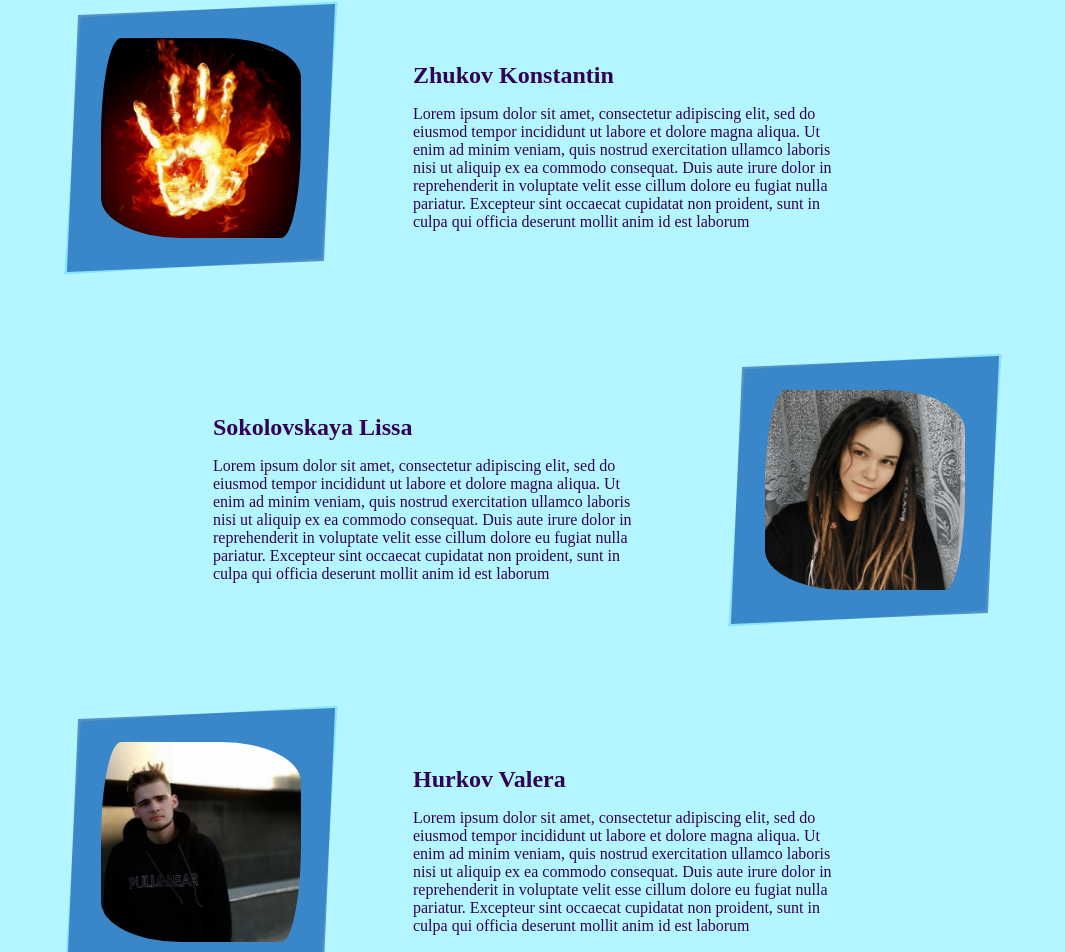
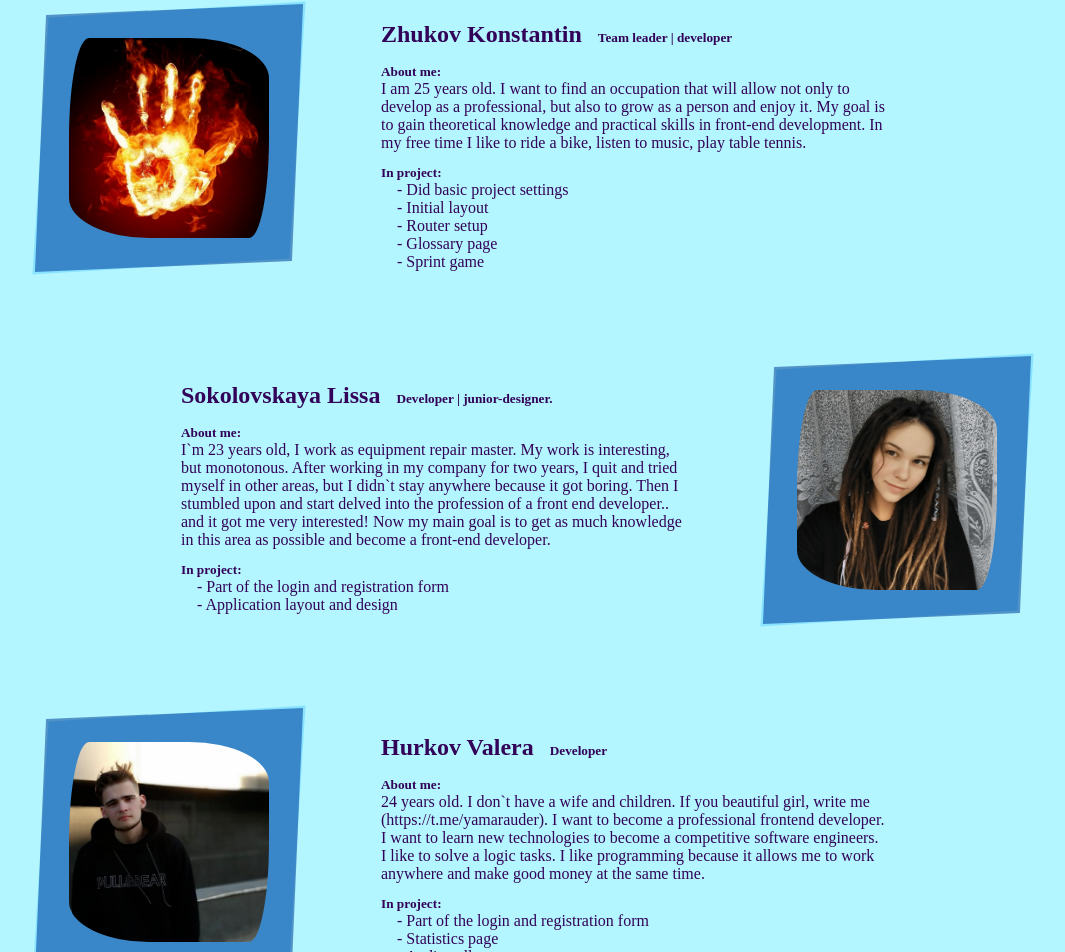
Before and after one commit to KZhukow/rslang, a React (Create React App) app: page /about in a window 1280 px wide. Shown: the part 214-1166 px from the top of the page, without its empty margins (107-1172 px from the left). Built offline with nearby package versions, Linux system fonts and the light colour scheme.

Commit message:
feat: change about description

```diff
--- a/src/components/pages/about/about.css
+++ b/src/components/pages/about/about.css
@@ -6,7 +6,7 @@
 }
 
 .about_list {
-  width: 70vw;
+  width: 75vw;
   display: flex;
   flex-direction: column;
   align-items: center;
@@ -84,8 +84,25 @@
   padding: 0 7rem;
 }
 
+.about_item_name {
+  display: flex;
+  flex-direction: row;
+  justify-content: flex-start;
+  align-items: baseline;
+  gap: 1rem;
+}
+
 .about_description_title {
   padding: 1rem 0;
+}
+
+.work_list {
+  list-style: none;
+  padding: 0.8rem 0 0 ;
+}
+
+.work_list_item {
+  padding: 0 0 0 1rem;
 }
 
 @media (max-width: 1080px) {
--- a/src/components/pages/about/about.tsx
+++ b/src/components/pages/about/about.tsx
@@ -20,16 +20,27 @@ export default function About() {
               <img className="about_item_img" src={KZhukow} alt="KZhukow" />
             </div>
             <div className="about_item_description">
+              <div className="about_item_name">
                 <h2 className="about_description_title">Zhukov Konstantin</h2>
-              <p className="about_description_text">
-                Lorem ipsum dolor sit amet, consectetur adipiscing elit, sed do
-                eiusmod tempor incididunt ut labore et dolore magna aliqua. Ut
-                enim ad minim veniam, quis nostrud exercitation ullamco laboris
-                nisi ut aliquip ex ea commodo consequat. Duis aute irure dolor in
-                reprehenderit in voluptate velit esse cillum dolore eu fugiat nulla
-                pariatur. Excepteur sint occaecat cupidatat non proident, sunt in culpa
-                qui officia deserunt mollit anim id est laborum
+                <h5 className="about_description_subtitle">Team leader | developer</h5>
+              </div>
+              <div className="about_description_text">
+                <h5>About me:</h5>
+                <p>
+                  I am 25 years old. I want to find an occupation that will allow not only to
+                  develop as a professional, but also to grow as a person and enjoy it. My goal
+                  is to gain theoretical knowledge and practical skills in front-end development.
+                  In my free time I like to ride a bike, listen to music, play table tennis.
                 </p>
+                <ul className="work_list">
+                  <h5 className="work_list_title">In project:</h5>
+                  <li className="work_list_item">- Did basic project settings</li>
+                  <li className="work_list_item">- Initial layout</li>
+                  <li className="work_list_item">- Router setup</li>
+                  <li className="work_list_item">- Glossary page</li>
+                  <li className="work_list_item">- Sprint game</li>
+                </ul>
+              </div>
             </div>
           </article>
           <article className="about_list_item right">
@@ -37,16 +48,26 @@ export default function About() {
               <img className="about_item_img" src={Lissa} alt="Lissa" />
             </div>
             <div className="about_item_description">
+              <div className="about_item_name">
                 <h2 className="about_description_title">Sokolovskaya Lissa</h2>
-              <p className="about_description_text">
-                Lorem ipsum dolor sit amet, consectetur adipiscing elit, sed do
-                eiusmod tempor incididunt ut labore et dolore magna aliqua. Ut
-                enim ad minim veniam, quis nostrud exercitation ullamco laboris
-                nisi ut aliquip ex ea commodo consequat. Duis aute irure dolor in
-                reprehenderit in voluptate velit esse cillum dolore eu fugiat nulla
-                pariatur. Excepteur sint occaecat cupidatat non proident, sunt in culpa
-                qui officia deserunt mollit anim id est laborum
+                <h5 className="about_description_subtitle">Developer | junior-designer.</h5>
+              </div>
+              <div className="about_description_text">
+                <h5>About me:</h5>
+                <p>
+                  I`m 23 years old, I work as equipment repair master. My work is interesting, but
+                  monotonous. After working in my company for two years, I quit and tried myself in
+                  other areas, but I didn`t stay anywhere because it got boring. Then I stumbled
+                  upon and start delved into the profession of a front end developer.. and it got
+                  me very interested! Now my main goal is to get as much knowledge in this area
+                  as possible and become a front-end developer.
                 </p>
+                <ul className="work_list">
+                  <h5 className="work_list_title">In project:</h5>
+                  <li className="work_list_item">- Part of the login and registration form</li>
+                  <li className="work_list_item">- Application layout and design</li>
+                </ul>
+              </div>
             </div>
           </article>
           <article className="about_list_item">
@@ -54,16 +75,26 @@ export default function About() {
               <img className="about_item_img" src={Yamarauder} alt="Yamarauder" />
             </div>
             <div className="about_item_description">
+              <div className="about_item_name">
                 <h2 className="about_description_title">Hurkov Valera</h2>
-              <p className="about_description_text">
-                Lorem ipsum dolor sit amet, consectetur adipiscing elit, sed do
-                eiusmod tempor incididunt ut labore et dolore magna aliqua. Ut
-                enim ad minim veniam, quis nostrud exercitation ullamco laboris
-                nisi ut aliquip ex ea commodo consequat. Duis aute irure dolor in
-                reprehenderit in voluptate velit esse cillum dolore eu fugiat nulla
-                pariatur. Excepteur sint occaecat cupidatat non proident, sunt in culpa
-                qui officia deserunt mollit anim id est laborum
+                <h5 className="about_description_subtitle">Developer</h5>
+              </div>
+              <div className="about_description_text">
+                <h5>About me:</h5>
+                <p>
+                  24 years old. I don`t have a wife and  children. If you beautiful girl, write me
+                  (https://t.me/yamarauder). I want to become a professional frontend developer. I
+                  want to learn new technologies to become a competitive software engineers. I like
+                  to solve a logic tasks. I like programming because it allows me to work anywhere
+                  and make good money at the same time.
                 </p>
+                <ul className="work_list">
+                  <h5 className="work_list_title">In project:</h5>
+                  <li className="work_list_item">- Part of the login and registration form</li>
+                  <li className="work_list_item">- Statistics page</li>
+                  <li className="work_list_item">- Audio call game</li>
+                </ul>
+              </div>
             </div>
           </article>
         </div>
```
Lines whose indentation alone changed are shown as unchanged.
